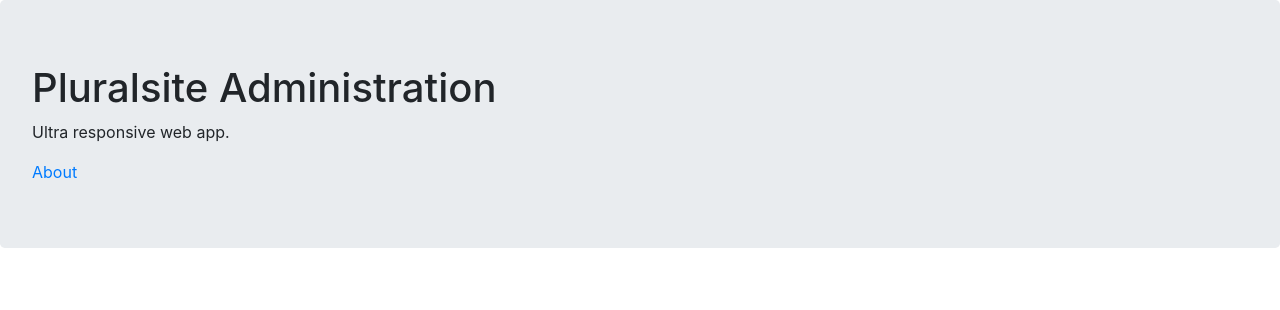
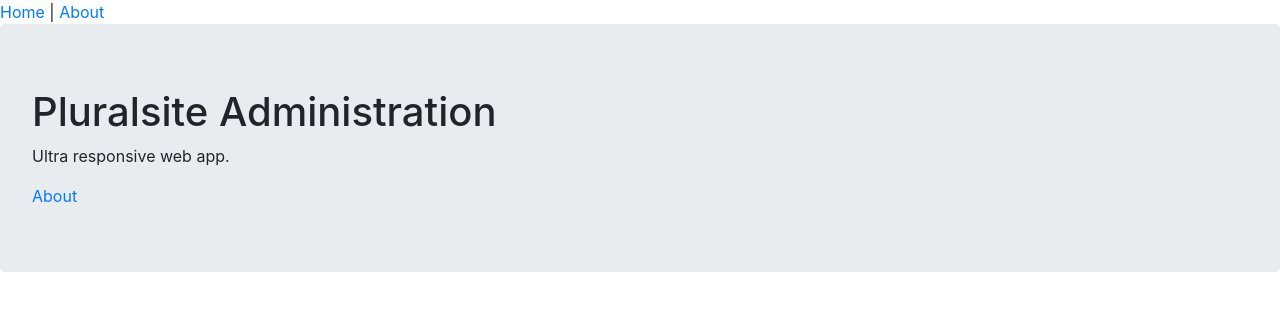
Before and after one commit to vatansoni89/CoryHouseReact, a React (Create React App) app in the folder ps-flux/: page /course/1 in a window 1280 px wide. Shown: the top 310 px of the page. Built offline with nearby package versions, Linux system fonts and the light colour scheme.

Commit message:
added navigation

```diff
--- a/ps-flux/src/components/App.js
+++ b/ps-flux/src/components/App.js
@@ -1,14 +1,23 @@
 import React from "react";
 import HomePage from "./HomePage";
 import AboutPage from "./AboutPage";
+import Header from "./common/Header";
 
 function App() {
-  const route = window.location.pathname;
-  console.log("route is", route);
-  if (route === "/about") {
-    return <AboutPage />;
+  function getPage() {
+    const route = window.location.pathname;
+    console.log("route is", route);
+    if (route === "/about") {
+      return <AboutPage />;
+    }
+    return <HomePage />;
   }
-  return <HomePage />;
+  return (
+    <div>
+      <Header />
+      {getPage()}
+    </div>
+  );
 }
 
 export default App;
--- /dev/null
+++ b/ps-flux/src/components/common/Header.js
@@ -0,0 +1,11 @@
+import React from "react";
+
+function Header() {
+  return (
+    <nav>
+      <a href="/">Home</a> | <a href="/about">About</a>
+    </nav>
+  );
+}
+
+export default Header;
```
Also changed, not shown: ps-flux/info.txt.
